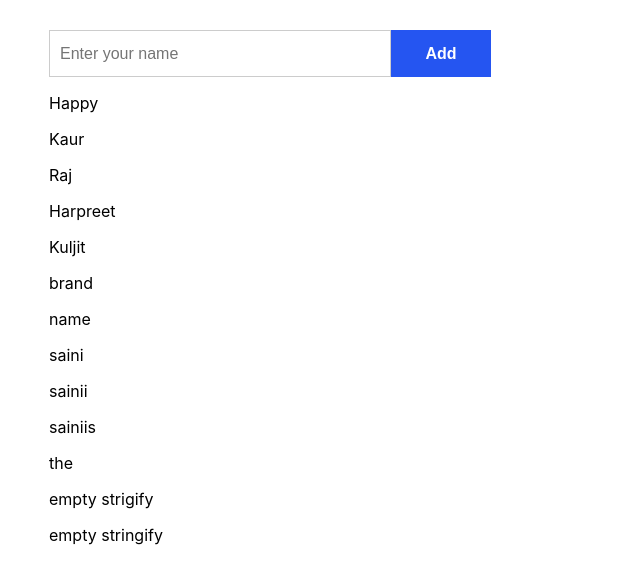
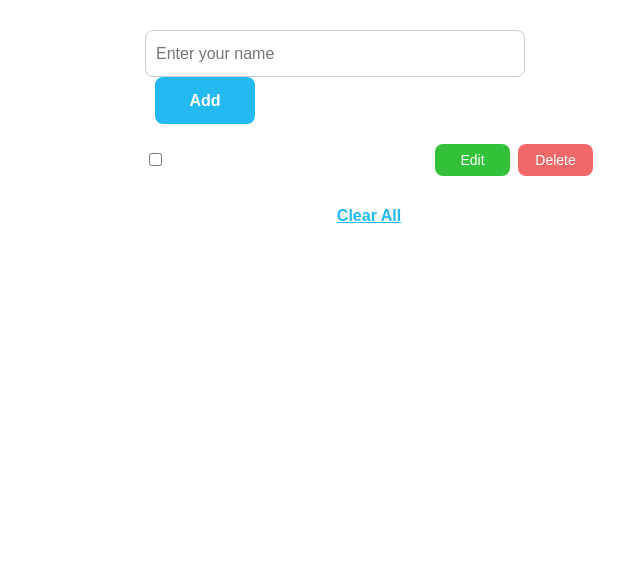
Before and after one commit to harpreet780/Todo-Axios, a React (Create React App) app: page / in a window 1280 px wide. Shown: the top 584 px of the page, without its empty margins (271-911 px from the left). Built offline with nearby package versions, Linux system fonts and the light colour scheme; data requests are answered from the project's data file.

Commit message:
add edit & update button

```diff
--- a/data.json
+++ b/data.json
@@ -1,89 +1,7 @@
 {
   "data": [
     {
-      "id": 1,
-      "name": "Happy",
-      "email": "happy123@gmail.com"
-    },
-    {
-      "id": 2,
-      "name": "Kaur",
-      "email": "Kaur123@gmail.com"
-    },
-    {
-      "id": 3,
-      "name": "Raj",
-      "email": "Raj123@gmail.com"
-    },
-    {
-      "id": 4,
-      "name": "Harpreet",
-      "email": "Harpreet123@gmail.com"
-    },
-    {
-      "id": 5,
-      "name": "Kuljit",
-      "email": "Kuljit123@gmail.com"
-    },
-    {
-      "title": "insaan",
-      "complete": false,
-      "id": 6
-    },
-    {
-      "title": "insaan",
-      "complete": false,
-      "id": 7
-    },
-    {
-      "title": "kaur",
-      "complete": false,
-      "id": 8
-    },
-    {
-      "name": "brand",
-      "complete": false,
-      "id": 9
-    },
-    {
-      "name": "name",
-      "complete": false,
-      "id": 10
-    },
-    {
-      "name": "saini",
-      "complete": false,
-      "id": 11
-    },
-    {
-      "name": "",
-      "complete": false,
-      "id": 12
-    },
-    {
-      "name": "sainii",
-      "complete": false,
-      "id": 13
-    },
-    {
-      "name": "sainiis",
-      "complete": false,
-      "id": 14
-    },
-    {
-      "name": "the",
-      "complete": false,
-      "id": 15
-    },
-    {
-      "name": "empty strigify",
-      "complete": false,
-      "id": 16
-    },
-    {
-      "name": "empty stringify",
-      "complete": false,
-      "id": 17
+      "id": 1
     }
   ]
 }
--- a/src/App.css
+++ b/src/App.css
@@ -1,23 +1,69 @@
-.Wrapper{
-  width: 50%;
+.Wrapper {
+  width: 35%;
   margin: 30px auto;
 }
-.TodoInput{
-  width:50%;
-  border:1px solid #ccc;
+
+.TodoInput {
+  width: 80%;
+  border: 1px solid #ccc;
   background-color: #fff;
-  height:45px;
+  height: 45px;
   padding: 0px 10px;
   font-size: 16px;
   font-weight: 500;
+  border-radius: 8px;
 }
-.addBtn{
-  height:47px;
+
+.addBtn {
+  height: 47px;
   width: 100px;
-  background-color:rgb(37, 85, 241);
+  background-color:#25b9f1;
   font-size: 16px;
-  color:#fff;
-  border:none;
-  outline:none;
+  color: #fff;
+  border: none;
+  outline: none;
   font-weight: 600;
+  border-radius: 8px;
+  margin-left: 10px;
 }
+
+.delBtn {
+  height: 32px;
+  width: 75px;
+  background-color: #f06868;
+  font-size: 14px;
+  color: #fff;
+  border: none;
+  outline: none;
+  font-weight: 500;
+  border-radius: 8px;
+  margin-left: 8px;
+}
+
+.axoisDataWrap {
+  display: flex;
+  align-items: center;
+  justify-content: space-between;
+  margin-bottom: 10px;
+}
+
+.clearBtn {
+  display: block;
+  margin: 30px auto;
+  background: none;
+  border: none;
+  outline: none;
+  font-size: 16px;
+  font-weight: 600;
+  text-decoration: underline;
+  color:#25b9f1;
+}
+.inputFieldWrap{
+  margin-bottom: 10px;
+}
+.validate{
+  font-size: 12px;
+  color:rgb(245, 53, 92);
+  margin: 0;
+  padding: 5px;
+}
--- /dev/null
+++ b/src/Axios/HttpApi/api.js
@@ -0,0 +1,5 @@
+import axios from "axios"
+export const HttpsReq = axios.create({
+    baseURL: "http://localhost:4000/"
+}
+)
--- a/src/Axios/Todo.js
+++ b/src/Axios/Todo.js
@@ -1,45 +1,80 @@
 import React, { useState, useEffect } from 'react';
-import axios from "axios"
+import { HttpsReq } from "./HttpApi/api"
+import TodoFields from './TodoFields';
 const Axios = () => {
     const [data, setData] = useState([]);
-    const [todoData, setTodoData] = useState("");
+    const [selectItems, setSelectItems] = useState(true);
+    const [selectId, setSelectId] = useState();
+    const [error, setError] = useState("")
+    const AxiosEffect = () => {
+        HttpsReq.get("data").then((res) => {
+            setData(res.data);
+        })
+    }
+    useEffect(() => {
+        AxiosEffect()
+    }, [])
+    const [ todoData, setTodoData] = useState("");
     const TodoValue = (e) => {
         setTodoData(e.target.value);
+        setError("")
     }
-    const onSubmit = (e) => {
+    const onAdd = (e) => {
+        if (!todoData) {
+            setError("must enter value*")
+            return
+        }
+        if (todoData && !selectItems) {
+            setData(data.map((item) => {
+                if (item.id === selectId) {
+                    return { item, name: todoData }
+                }
+                return item
+            })
+
+            )
+            HttpsReq.put(`data/${selectId}` ).then((res) => {
+            })
+        }
+        else {
             let singleTodo = {
                 name: todoData,
                 complete: false
             }
             e.preventDefault();
-        axios.post("http://localhost:4000/data", singleTodo).then((res) => {
-            console.log(res.data)
-            data.push(res.data);
+            HttpsReq.post("data", singleTodo).then((res) => {
+                setData([...data, res.data])
                 setTodoData("");
             })
+
         }
-    useEffect(() => {
-        axios.get("http://localhost:4000/data").then((res) => {
-            console.log(res.data)
-            setData(res.data);
+
+    }
+    const onDelete = (id) => {
+        HttpsReq.delete(`data/${id}`).then(() => {
+            const result = data.filter(item => item.id !== id);
+            setData(result);
         })
-    }, [])
+    }
+    const onEdit = (id) => {
+        const found = data.find(item => item.id === id);
+        setTodoData(found.name)
+        setSelectItems(false)
+        setSelectId(id)
+    }
+
     return (
         <div className="Wrapper">
-            <input
-                type="text"
-                name="name"
-                placeholder="Enter your name"
-                onChange={TodoValue}
-                className="TodoInput" />
-            <button
-                className="addBtn"
-                onClick={onSubmit}>
-                Add
-            </button>
-            {data?.map((item) => {
-                return <p>{item.name}</p>
-            })}
+            <TodoFields
+                data={data}
+                onAdd={onAdd}
+                onDelete={onDelete}
+                todoData={todoData}
+                change={TodoValue}
+                onEdit={onEdit}
+                error={error}
+                selectItems={selectItems}
+            />
         </div>
     );
 };
--- /dev/null
+++ b/src/Axios/TodoFields.js
@@ -0,0 +1,52 @@
+import React from 'react';
+
+const TodoFields = ({ onAdd, todoData, change, onDelete, data, onEdit, selectItems, error }) => {
+    return (
+        <div>
+            <div className="inputFieldWrap">
+                <input
+                    type="text"
+                    name="name"
+                    placeholder="Enter your name"
+                    onChange={change}
+                    value={todoData}
+                    className="TodoInput" required />
+                <button
+                    className="addBtn"
+                    onClick={onAdd}
+                >
+                    {selectItems ? "Add" : "Update"}
+                </button>
+                <div className="validate">
+                    {error}
+                </div>
+            </div>
+            {data?.map((item) => {
+                return <div className="axoisDataWrap">
+                    <div>
+                        <input
+                            type="checkbox"
+                            id=""
+                            name=""
+                            value="" />
+                        <span>{item.name}</span>
+                    </div>
+                    <div>
+                        <button
+                            style={{ backgroundColor: "#34c13a" }}
+                            className="delBtn" onClick={() => { onEdit(item.id) }}>
+                            Edit
+                        </button>
+                        <button
+                            className="delBtn" onClick={() => { onDelete(item.id) }} >
+                            Delete
+                        </button>
+                    </div>
+                </div>
+            })}
+            <button className="clearBtn">Clear All</button>
+        </div>
+    );
+};
+
+export default TodoFields;
```
Lines whose indentation alone changed are shown as unchanged.
